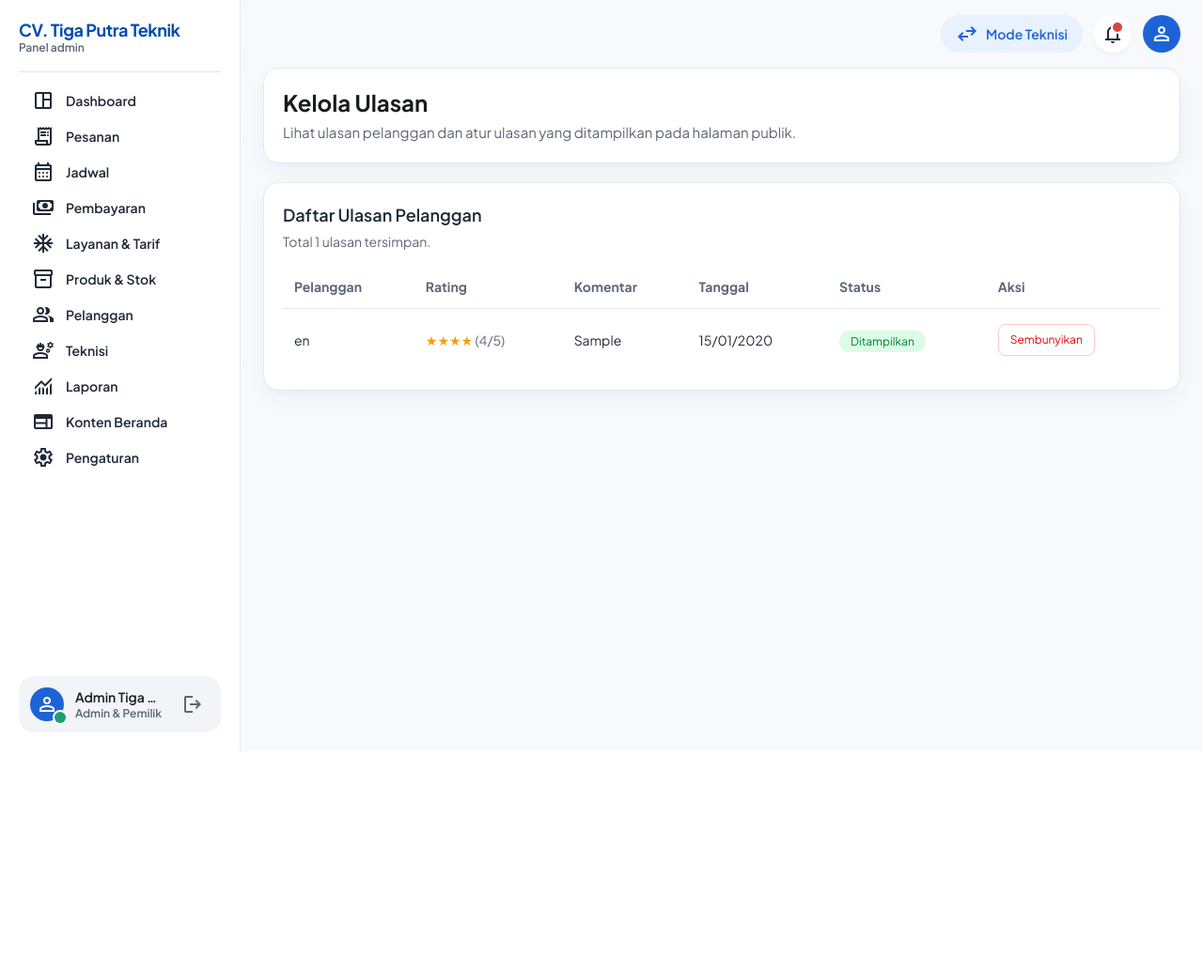
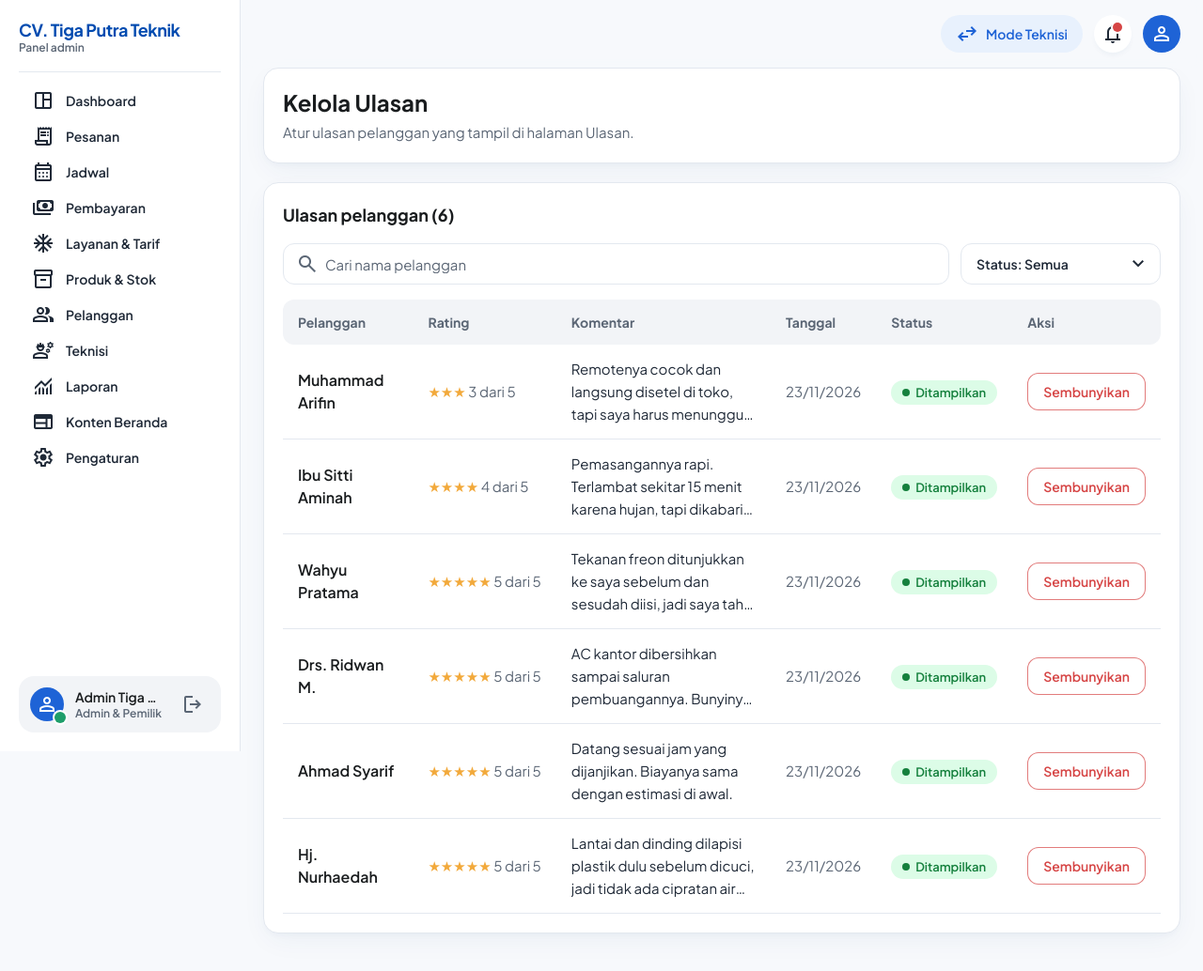
Before and after one commit to andimuhammadyusranharis/Website-Layanan-Pendingin-Udara, a Laravel app: page /admin/ulasan in a window 1280 px wide. Shown: the whole page at 94% size. Before the commit the page ends 800 px from the top, so only its background shows below. Run offline with Laravel 12, Linux system fonts and the light colour scheme; a user stored in the database is signed in; data comes from the database, SQL or seed files in the repository; tables that the repository leaves empty hold one stand-in row (values such as "Sample post"); style sheets or scripts are compiled from the project's sources.

Commit message:
feat: tambah fitur ulasan pelanggan

```diff
--- a/app/Http/Controllers/Admin/UlasanController.php
+++ b/app/Http/Controllers/Admin/UlasanController.php
@@ -3,29 +3,50 @@
 namespace App\Http\Controllers\Admin;
 
 use App\Http\Controllers\Controller;
+use App\Http\Requests\Admin\UlasanRequest;
+use App\Models\Ulasan;
 use App\Services\UlasanService;
 use Illuminate\Http\RedirectResponse;
+use Illuminate\Http\Request;
 use Illuminate\View\View;
 
 class UlasanController extends Controller
 {
-    public function __construct(
-        private readonly UlasanService $ulasanService
-    ) {}
+    /**
+     * Constructor dijalankan otomatis setiap controller ini dibuat. Laravel membuat object
+     * UlasanService dan menyuntikkannya, jadi tidak perlu `new UlasanService()` di tiap method.
+     */
+    public function __construct(private readonly UlasanService $ulasanService) {}
 
-    public function index(): View
+    public function index(Request $request): View
     {
+        $filter = [
+            'cari' => trim((string) $request->query('cari', '')),
+            'status' => (string) $request->query('status', ''),
+        ];
+
         return view('admin.ulasan.index', [
-            'ulasan' => $this->ulasanService->getSemuaUlasan(),
+            'jumlahUlasan' => $this->ulasanService->jumlah(),
+            'ulasan' => $this->ulasanService->daftar($filter['cari'], $filter['status']),
+            'filter' => $filter,
+            'pilihanStatus' => [
+                UlasanService::STATUS_TAMPIL => 'Ditampilkan',
+                UlasanService::STATUS_TERSEMBUNYI => 'Disembunyikan',
+            ],
         ]);
     }
 
-    public function ubahTampilan(int $id): RedirectResponse
+    /**
+     * Laravel mencari Ulasan dari angka di alamat (route model binding). Kalau tidak ada, hasilnya 404.
+     */
+    public function ubahTampilan(UlasanRequest $request, Ulasan $ulasan): RedirectResponse
     {
-        $this->ulasanService->ubahTampilan($id);
+        $tampil = $request->boolean('tampil');
+
+        $this->ulasanService->aturTampil($ulasan, $tampil);
 
         return redirect()
             ->route('admin.ulasan.index')
-            ->with('status', 'Status tampilan ulasan berhasil diperbarui.');
+            ->with('status', 'Ulasan dari '.$ulasan->nama_pelanggan.($tampil ? ' sekarang ditampilkan.' : ' sekarang disembunyikan.'));
     }
 }
--- a/app/Models/Ulasan.php
+++ b/app/Models/Ulasan.php
@@ -2,14 +2,22 @@
 
 namespace App\Models;
 
+use Database\Factories\UlasanFactory;
+use Illuminate\Database\Eloquent\Factories\HasFactory;
 use Illuminate\Database\Eloquent\Model;
 
 class Ulasan extends Model
 {
+    /** @use HasFactory<UlasanFactory> */
+    use HasFactory;
+
     protected $table = 'ulasans';
 
     protected $primaryKey = 'id_ulasan';
 
+    /**
+     * @var list<string>
+     */
     protected $fillable = [
         'nama_pelanggan',
         'rating',
@@ -17,6 +25,9 @@ class Ulasan extends Model
         'tampil',
     ];
 
+    /**
+     * @return array<string, mixed>
+     */
     protected function casts(): array
     {
         return [
--- a/app/Services/UlasanService.php
+++ b/app/Services/UlasanService.php
@@ -5,52 +5,110 @@ namespace App\Services;
 use App\Models\Ulasan;
 use Illuminate\Database\Eloquent\Collection;
 
+/**
+ * Logika bisnis ulasan. Controller cukup memanggil class ini, sehingga query dan
+ * perhitungan rating tidak ditulis di controller maupun di view.
+ */
 class UlasanService
 {
-    public function __construct(
-        private readonly Ulasan $ulasan
-    ) {}
+    public const STATUS_TAMPIL = 'tampil';
 
-    public function getUlasanTampil(): Collection
+    public const STATUS_TERSEMBUNYI = 'tersembunyi';
+
+    /**
+     * Rating dari angka ini ke atas dihitung sebagai pelanggan puas.
+     */
+    public const BATAS_PUAS = 4;
+
+    /**
+     * Constructor dijalankan otomatis oleh service container Laravel saat class ini dibutuhkan.
+     * Object Ulasan ikut disuntikkan dan dipakai sebagai pintu masuk query.
+     */
+    public function __construct(private readonly Ulasan $ulasan) {}
+
+    /**
+     * Semua ulasan untuk panel admin, terbaru lebih dulu.
+     *
+     * @return Collection<int, Ulasan>
+     */
+    public function daftar(string $cari = '', string $status = ''): Collection
     {
         return $this->ulasan->newQuery()
-            ->where('tampil', true)
+            ->when($cari !== '', fn ($query) => $query->where('nama_pelanggan', 'like', '%'.$cari.'%'))
+            ->when(
+                in_array($status, [self::STATUS_TAMPIL, self::STATUS_TERSEMBUNYI], true),
+                fn ($query) => $query->where('tampil', $status === self::STATUS_TAMPIL),
+            )
             ->latest()
+            ->orderByDesc('id_ulasan')
             ->get();
     }
 
-    public function getRingkasanRating(): array
+    /**
+     * Ulasan yang boleh dilihat pelanggan.
+     *
+     * @return Collection<int, Ulasan>
+     */
+    public function daftarTampil(): Collection
     {
-        $ulasan = $this->ulasan->newQuery()
-            ->where('tampil', true);
+        return $this->daftar(status: self::STATUS_TAMPIL);
+    }
 
-        $total = (clone $ulasan)->count();
+    /**
+     * Rata-rata, jumlah, persen puas, dan sebaran rating. Hanya ulasan yang tampil ikut dihitung.
+     * Satu query dengan groupBy cukup untuk semuanya.
+     *
+     * @return array{rata_rata: float, jumlah: int, persen_puas: int, sebaran: array<int, int>}
+     */
+    public function ringkasan(): array
+    {
+        $jumlahPerBintang = $this->ulasan->newQuery()
+            ->where('tampil', true)
+            ->selectRaw('rating, count(*) as total')
+            ->groupBy('rating')
+            ->pluck('total', 'rating');
+
+        $sebaran = [];
+        foreach ([5, 4, 3, 2, 1] as $bintang) {
+            $sebaran[$bintang] = (int) ($jumlahPerBintang[$bintang] ?? 0);
+        }
+
+        $jumlah = array_sum($sebaran);
+
+        if ($jumlah === 0) {
+            return ['rata_rata' => 0.0, 'jumlah' => 0, 'persen_puas' => 0, 'sebaran' => $sebaran];
+        }
+
+        $totalBintang = 0;
+        $jumlahPuas = 0;
+        foreach ($sebaran as $bintang => $banyak) {
+            $totalBintang += $bintang * $banyak;
+
+            if ($bintang >= self::BATAS_PUAS) {
+                $jumlahPuas += $banyak;
+            }
+        }
 
         return [
-            'total' => $total,
-            'rata_rata' => $total > 0
-                ? round((clone $ulasan)->avg('rating'), 1)
-                : 0,
-            'distribusi' => collect(range(5, 1))
-                ->mapWithKeys(fn ($rating) => [
-                    $rating => (clone $ulasan)->where('rating', $rating)->count(),
-                ])
-                ->all(),
+            'rata_rata' => round($totalBintang / $jumlah, 1),
+            'jumlah' => $jumlah,
+            'persen_puas' => (int) round($jumlahPuas / $jumlah * 100),
+            'sebaran' => $sebaran,
         ];
     }
 
-    public function getSemuaUlasan(): Collection
+    public function jumlah(): int
     {
-        return $this->ulasan->newQuery()
-            ->latest()
-            ->get();
+        return $this->ulasan->newQuery()->count();
     }
 
-    public function ubahTampilan(int $id): bool
+    /**
+     * Tampilkan atau sembunyikan ulasan dari halaman pelanggan.
+     */
+    public function aturTampil(Ulasan $ulasan, bool $tampil): Ulasan
     {
-        $ulasan = $this->ulasan->newQuery()->findOrFail($id);
-        $ulasan->tampil = ! $ulasan->tampil;
+        $ulasan->update(['tampil' => $tampil]);
 
-        return $ulasan->save();
+        return $ulasan;
     }
 }
--- a/database/seeders/DatabaseSeeder.php
+++ b/database/seeders/DatabaseSeeder.php
@@ -17,6 +17,7 @@ class DatabaseSeeder extends Seeder
         $this->call([
             AkunSeeder::class,
             LayananSeeder::class,
+            UlasanSeeder::class,
         ]);
     }
 }
--- a/resources/views/admin/ulasan/index.blade.php
+++ b/resources/views/admin/ulasan/index.blade.php
@@ -1,115 +1,90 @@
+<x-layouts.admin title="Kelola Ulasan">
+    {{-- Variabel: $jumlahUlasan, $ulasan (Collection Ulasan), $filter, $pilihanStatus --}}
+    @php
+        $kelasKepalaTabel = 'text-[14px] leading-5 font-semibold text-text-secondary';
+        $kelasIsiTabel = 'divide-y divide-border-subtle border-b border-border-subtle text-[15px] leading-6 text-text-primary';
+    @endphp
 
-<x-layouts.admin title="Kelola Ulasan">
     <div class="mx-auto flex w-full max-w-[1280px] flex-col gap-4 lg:gap-5">
+        <x-admin.kepala-halaman judul="Kelola Ulasan" deskripsi="Atur ulasan pelanggan yang tampil di halaman Ulasan." />
 
-        <x-admin.kepala-halaman
-            judul="Kelola Ulasan"
-            deskripsi="Lihat ulasan pelanggan dan atur ulasan yang ditampilkan pada halaman publik."
+        <x-admin.kartu>
+            <h2 class="text-[18px] leading-7 font-bold text-on-surface">Ulasan pelanggan ({{ $jumlahUlasan }})</h2>
+
+            <x-admin.filter
+                class="mt-4"
+                route="admin.ulasan.index"
+                placeholder="Cari nama pelanggan"
+                :nilai="$filter"
+                :pilihan="[['nama' => 'status', 'label' => 'Status', 'semua' => 'Semua', 'opsi' => $pilihanStatus]]"
             />
 
-        <x-admin.kartu>
-            @if (session('status'))
-                <div class="mb-4 rounded-lg border border-green-200 bg-green-50 px-4 py-3 text-sm text-green-700">
-                    {{ session('status') }}
+            @if (count($ulasan) === 0)
+                <div class="mt-4 flex flex-col items-center gap-2 rounded-xl border border-dashed border-border-subtle px-4 py-12 text-center">
+                    <span class="material-symbols-outlined text-[36px] text-outline" aria-hidden="true">reviews</span>
+                    <p class="text-[15px] leading-6 font-semibold text-on-surface">
+                        {{ $jumlahUlasan === 0 ? 'Belum ada ulasan pelanggan.' : 'Tidak ada ulasan yang cocok.' }}
+                    </p>
+                    @if ($jumlahUlasan > 0)
+                        <a href="{{ route('admin.ulasan.index') }}" class="text-[14px] leading-5 font-semibold text-primary-container hover:underline">Hapus pencarian dan filter</a>
+                    @endif
                 </div>
-            @endif
-
-            <div class="mb-4">
-                <h2 class="text-lg font-semibold text-text-primary">
-                    Daftar Ulasan Pelanggan
-                </h2>
-                <p class="mt-1 text-sm text-text-secondary">
-                    Total {{ $ulasan->count() }} ulasan tersimpan.
-                </p>
-            </div>
-
-            <div class="overflow-x-auto">
-                <table class="w-full min-w-[750px] text-left">
-                    <thead>
-                        <tr class="border-b border-border-subtle text-[14px] font-semibold text-text-secondary">
-                            <th class="px-3 py-3">Pelanggan</th>
-                            <th class="px-3 py-3">Rating</th>
-                            <th class="px-3 py-3">Komentar</th>
-                            <th class="px-3 py-3">Tanggal</th>
-                            <th class="px-3 py-3">Status</th>
-                            <th class="px-3 py-3">Aksi</th>
+            @else
+                <div class="mt-4 overflow-x-auto">
+                    <table class="w-full min-w-[820px] text-left">
+                        <thead class="{{ $kelasKepalaTabel }}">
+                            <tr class="bg-surface-container-low">
+                                <th scope="col" class="rounded-l-xl px-4 py-3.5">Pelanggan</th>
+                                <th scope="col" class="px-4 py-3.5">Rating</th>
+                                <th scope="col" class="px-4 py-3.5">Komentar</th>
+                                <th scope="col" class="px-4 py-3.5">Tanggal</th>
+                                <th scope="col" class="px-4 py-3.5">Status</th>
+                                <th scope="col" class="rounded-r-xl px-4 py-3.5">Aksi</th>
                             </tr>
                         </thead>
-
-                    <tbody class="divide-y divide-border-subtle text-sm text-text-primary">
-                        @forelse ($ulasan as $item)
+                        <tbody class="{{ $kelasIsiTabel }}">
+                            @foreach ($ulasan as $item)
                                 <tr>
-                                <td class="px-3 py-4 font-medium">
-                                    {{ $item->nama_pelanggan }}
+                                    <td class="px-4 py-3.5 text-[16px] font-semibold text-on-surface">{{ $item->nama_pelanggan }}</td>
+                                    <td class="px-4 py-3.5 whitespace-nowrap">
+                                        <span class="text-status-warning" aria-hidden="true">{{ str_repeat('★', $item->rating) }}</span>
+                                        <span class="text-text-secondary">{{ $item->rating }} dari 5</span>
                                     </td>
-
-                                <td class="px-3 py-4 whitespace-nowrap">
-                                    <span class="text-amber-500">
-                                        {{ str_repeat('★', $item->rating) }}
-                                    </span>
-                                    <span class="text-text-secondary">
-                                        ({{ $item->rating }}/5)
-                                    </span>
+                                    <td class="max-w-[360px] px-4 py-3.5">
+                                        <p class="line-clamp-3">{{ $item->komentar }}</p>
                                     </td>
-
-                                <td class="max-w-[300px] px-3 py-4">
-                                    <p class="line-clamp-3">
-                                        {{ $item->komentar }}
-                                    </p>
-                                </td>
-
-                                <td class="px-3 py-4 whitespace-nowrap">
-                                    {{ $item->created_at?->format('d/m/Y') ?? '-' }}
-                                </td>
-
-                                <td class="px-3 py-4">
+                                    <td class="px-4 py-3.5 whitespace-nowrap text-text-secondary">{{ $item->created_at?->format('d/m/Y') ?? '-' }}</td>
+                                    <td class="px-4 py-3.5">
                                         @if ($item->tampil)
-                                        <span class="rounded-full bg-green-100 px-3 py-1 text-xs font-medium text-green-700">
-                                            Ditampilkan
-                                        </span>
+                                            <x-admin.lencana warna="hijau">Ditampilkan</x-admin.lencana>
                                         @else
-                                        <span class="rounded-full bg-gray-100 px-3 py-1 text-xs font-medium text-gray-600">
-                                            Disembunyikan
-                                        </span>
+                                            <x-admin.lencana warna="netral">Disembunyikan</x-admin.lencana>
                                         @endif
                                     </td>
-
-                                <td class="px-3 py-4">
-                                    <form
-                                        action="{{ route('admin.ulasan.tampilan', $item->id_ulasan) }}"
-                                        method="POST"
-                                    >
+                                    <td class="px-4 py-3.5">
+                                        <form method="POST" action="{{ route('admin.ulasan.tampilan', $item) }}">
                                             @csrf
                                             @method('PATCH')
-
-                                        @if ($item->tampil)
+                                            <input type="hidden" name="tampil" value="{{ $item->tampil ? 0 : 1 }}" />
                                             <button
                                                 type="submit"
-                                                class="rounded-lg border border-red-200 px-3 py-2 text-xs font-medium text-red-600 hover:bg-red-50"
+                                                aria-label="{{ ($item->tampil ? 'Sembunyikan' : 'Tampilkan').' ulasan dari '.$item->nama_pelanggan }}"
+                                                @class([
+                                                    'flex min-h-10 items-center justify-center rounded-xl px-4 text-[14px] leading-5 font-semibold whitespace-nowrap transition-colors duration-200',
+                                                    'border border-status-danger/70 bg-white text-status-danger hover:bg-lencana-merah-latar' => $item->tampil,
+                                                    'border border-border-subtle bg-white text-on-secondary-fixed-variant hover:border-primary-container hover:bg-surface-tint' => ! $item->tampil,
+                                                ])
                                             >
-                                                Sembunyikan
+                                                {{ $item->tampil ? 'Sembunyikan' : 'Tampilkan' }}
                                             </button>
-                                        @else
-                                            <button
-                                                type="submit"
-                                                class="rounded-lg border border-green-200 px-3 py-2 text-xs font-medium text-green-700 hover:bg-green-50"
-                                            >
-                                                Tampilkan
-                                            </button>
-                                        @endif
                                         </form>
                                     </td>
                                 </tr>
-                        @empty
-                            <tr>
-                                <td colspan="6" class="px-3 py-10 text-center text-text-secondary">
-                                    Belum ada ulasan pelanggan.
-                                </td>
-                            </tr>
-                        @endforelse
+                            @endforeach
                         </tbody>
                     </table>
                 </div>
+            @endif
         </x-admin.kartu>
     </div>
 </x-layouts.admin>
--- a/routes/web.php
+++ b/routes/web.php
@@ -5,6 +5,7 @@ use App\Http\Controllers\Admin\JadwalController;
 use App\Http\Controllers\Admin\LayananController as AdminLayananController;
 use App\Http\Controllers\Admin\PembayaranController;
 use App\Http\Controllers\Admin\PesananController;
+use App\Http\Controllers\Admin\UlasanController as AdminUlasanController;
 use App\Http\Controllers\Autentikasi\DaftarController;
 use App\Http\Controllers\Autentikasi\GoogleController;
 use App\Http\Controllers\Autentikasi\MasukController;
@@ -13,7 +14,6 @@ use App\Http\Controllers\KontakController;
 use App\Http\Controllers\LayananController;
 use App\Http\Controllers\TokoController;
 use App\Http\Controllers\UlasanController;
-use App\Http\Controllers\Admin\UlasanController as AdminUlasanController;
 use Illuminate\Support\Facades\Route;
 
 Route::get('/', [BerandaController::class, 'index'])->name('beranda');
@@ -44,9 +44,9 @@ Route::middleware(['auth', 'peran:admin'])->prefix('admin')->name('admin.')->gro
     Route::get('/jadwal', [JadwalController::class, 'index'])->name('jadwal.index');
     Route::get('/pembayaran', [PembayaranController::class, 'index'])->name('pembayaran.index');
 
-    // Kelola ulasan pelanggan
+    // Ulasan pelanggan
     Route::get('/ulasan', [AdminUlasanController::class, 'index'])->name('ulasan.index');
-    Route::patch('/ulasan/{id}/tampilan', [AdminUlasanController::class, 'ubahTampilan'])->name('ulasan.tampilan');
+    Route::patch('/ulasan/{ulasan}/tampilan', [AdminUlasanController::class, 'ubahTampilan'])->name('ulasan.tampilan');
 
     Route::resource('layanan', AdminLayananController::class)->except('show');
 });
```
Also changed, not shown: app/Http/Controllers/UlasanController.php (+34 -31 lines), app/Http/Requests/Admin/UlasanRequest.php (added, +37 -0 lines), database/factories/UlasanFactory.php (+15 -1 lines), database/seeders/UlasanSeeder.php (added, +32 -0 lines), resources/views/pengguna/ulasan.blade.php (+9 -3 lines), tests/Feature/HalamanKatalogTest.php (+6 -2 lines), tests/Feature/UlasanTest.php (added, +196 -0 lines). Lines whose indentation alone changed are shown as unchanged.
